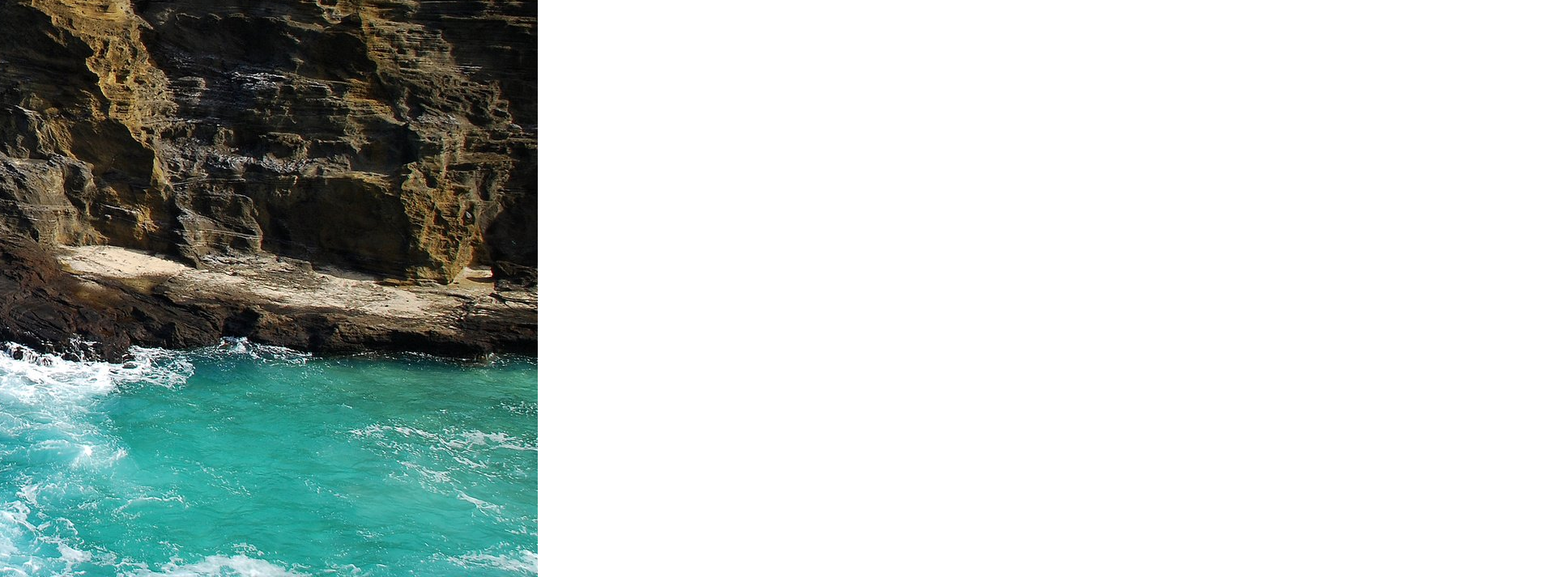
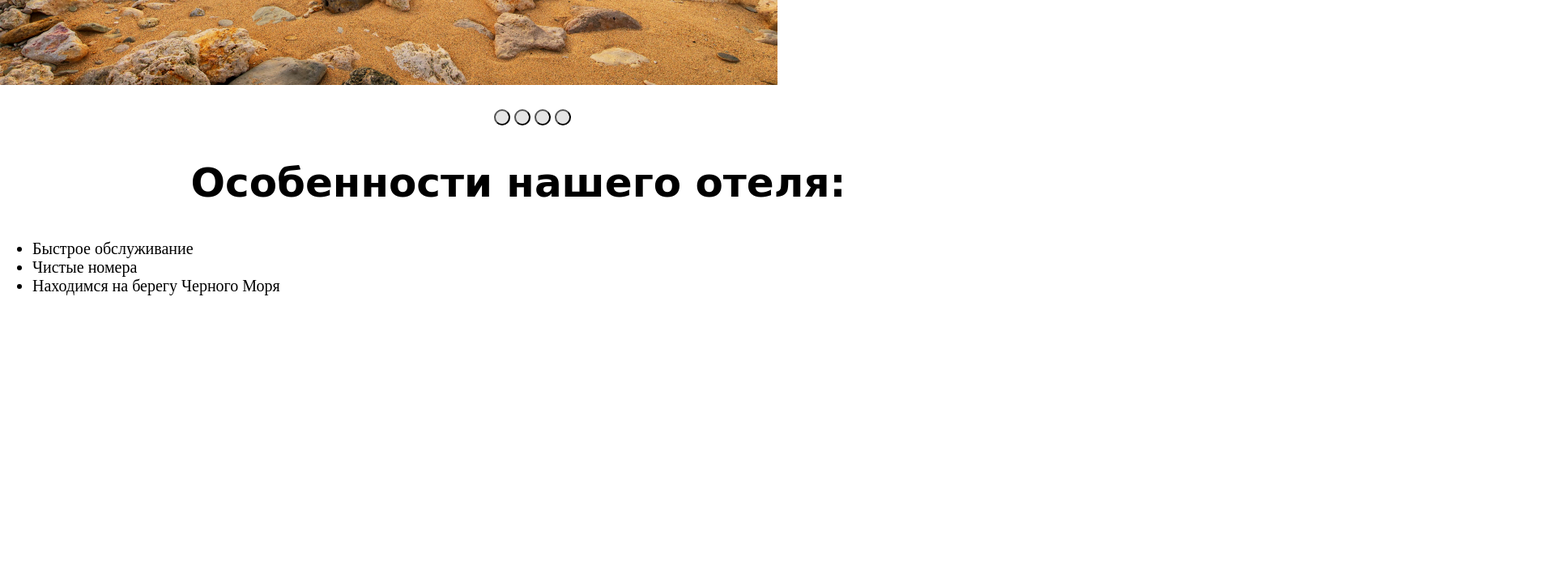
Before and after one commit to Yaroslav9502/pilis, a plain HTML site: page index.html in a window 1280 px wide. Shown: the part 620-1333 px from the top of the page at 81% size, 1920 px wide, since content can reach past the window. After the commit the page ends 1005 px from the top, so only its background shows below. Drawn offline with nearby package versions, Linux system fonts and the light colour scheme.

Commit message:
Update style.css

```diff
--- a/style.css
+++ b/style.css
@@ -1,5 +1,6 @@
 body {
-
+   padding: 0;
+   margin: 0;
 }
 
 
@@ -42,3 +43,49 @@ h2{
 ul {
     font-size: 20px;
 }
+
+
+
+
+/* Slider */
+
+.slider {
+    min-width: 0;
+    position: relative;
+
+}
+
+.slider-item {
+    display: flex;
+    justify-content: space-between;
+   height: 600px;
+}
+
+.slick-list {
+    overflow: hidden;
+}
+
+.slick-track {
+    display: flex;
+}
+
+.slick-dots {
+    border: none;
+   list-style: none;
+   font-size: 0px;
+   display: flex;
+   justify-content: center;
+   align-items: center;
+   margin-top: 30px;
+}
+
+.slick-dots button {
+   font-size: 0px;
+   width: 20px;
+   height: 20px;
+   background-color: #e5e5e5;
+   border-radius: 50px;
+   display: flex;
+   box-shadow: none;
+   margin-right: 5px;
+}
```
